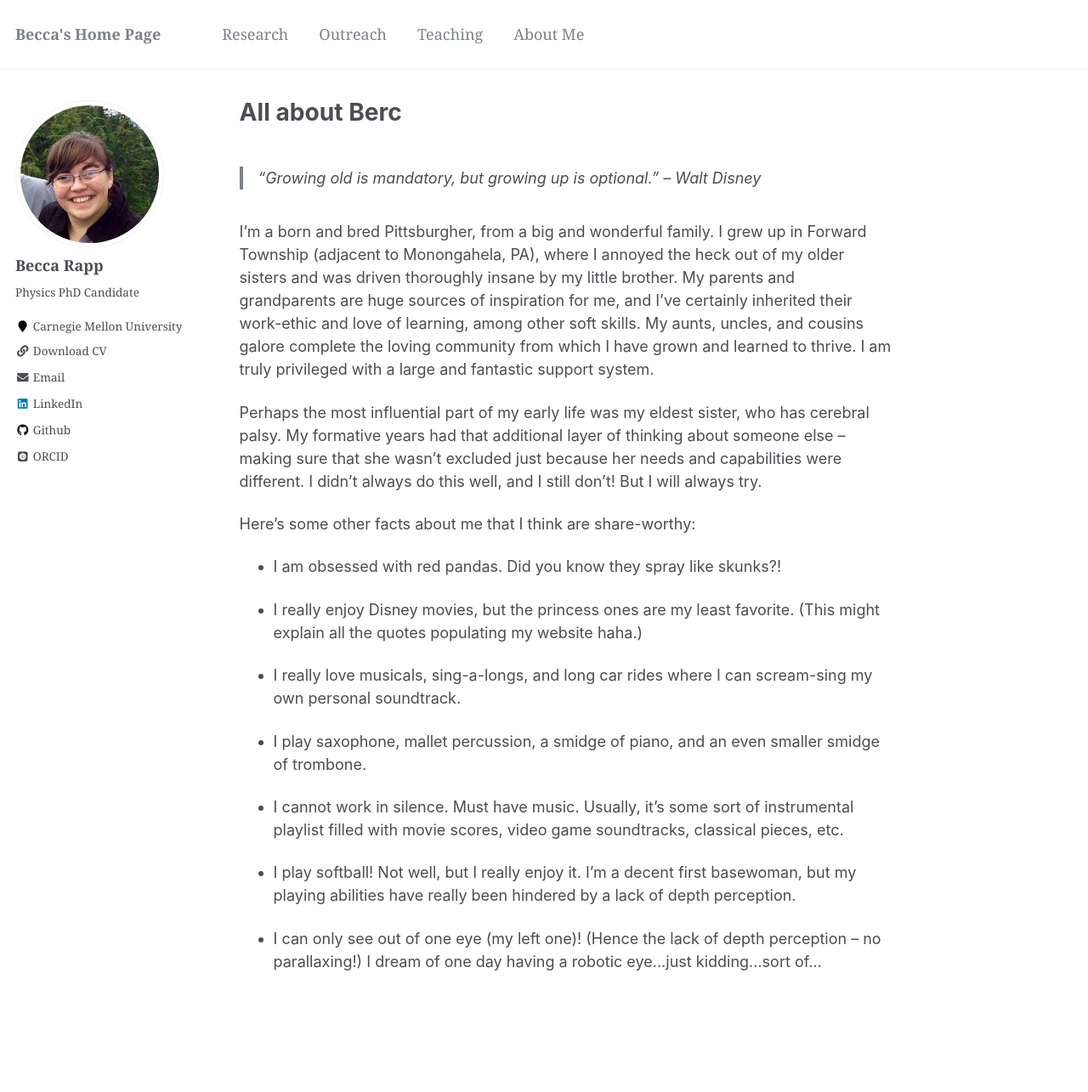
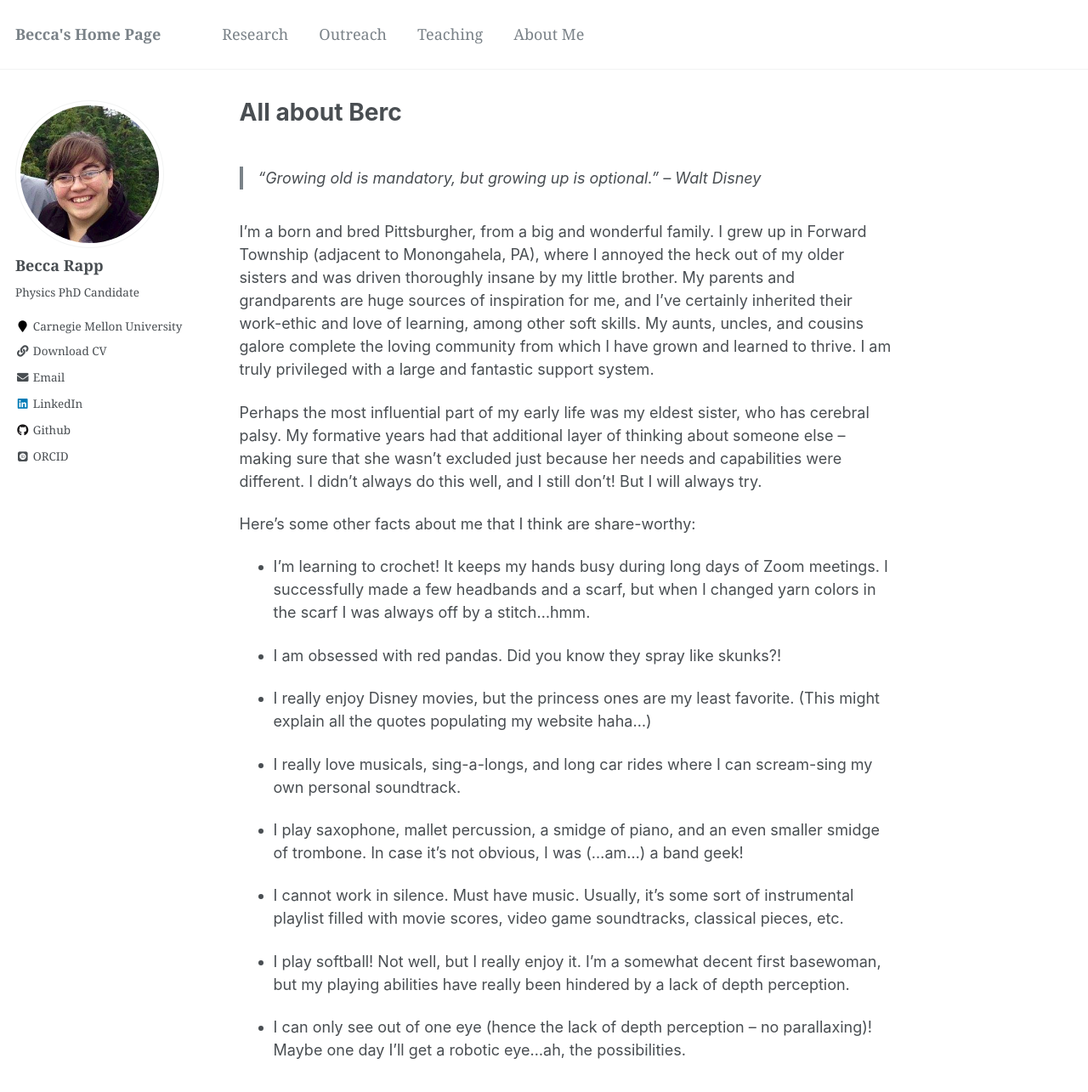
Before and after one commit to rapprl/rapprl.github.io, a Jekyll site: the page built from _pages/personal.md, in a window 1280 px wide and 1400 px high. Shown: the top 1285 px of the window at 85% size. Built offline with Jekyll 4.4.1, drawn with Linux system fonts in a browser that asks for light colours; some web fonts are replaced.

Commit message:
Updating CV, adding crochet fact.

```diff
--- a/_pages/personal.md
+++ b/_pages/personal.md
@@ -27,26 +27,32 @@ will always try.
 
 Here's some other facts about me that I think are share-worthy:
 
+- I'm learning to crochet!  It keeps my hands busy during long days of
+  Zoom meetings.  I successfully made a few headbands and a scarf, but
+  when I changed yarn colors in the scarf I was always off by a
+  stitch...hmm.
+
 - I am obsessed with red pandas.  Did you know they spray like skunks?!
 
 - I really enjoy Disney movies, but the princess ones are my least
 favorite.  (This might explain all the quotes populating my website
-haha.)
+haha...)
 
 - I really love musicals, sing-a-longs, and long car rides where I can
  scream-sing my own personal soundtrack.
 
 - I play saxophone, mallet percussion, a smidge of piano, and an even
-smaller smidge of trombone.
+smaller smidge of trombone.  In case it's not obvious, I was
+(...am...) a band geek!
 
 - I cannot work in silence.  Must have music.  Usually, it's some sort
  of instrumental playlist filled with movie scores, video game
  soundtracks, classical pieces, etc.
 
-- I play softball!  Not well, but I really enjoy it.  I'm a decent
+- I play softball!  Not well, but I really enjoy it.  I'm a somewhat decent
  first basewoman, but my playing abilities have really been hindered
  by a lack of depth perception.
 
-- I can only see out of one eye (my left one)!  (Hence the lack of
- depth perception -- no parallaxing!)  I dream of one day having a
- robotic eye...just kidding...sort of...
+- I can only see out of one eye (hence the lack of depth perception --
+ no parallaxing)!  Maybe one day I'll get a robotic eye...ah, the
+ possibilities.
```
Also changed, not shown: 1 other file.
